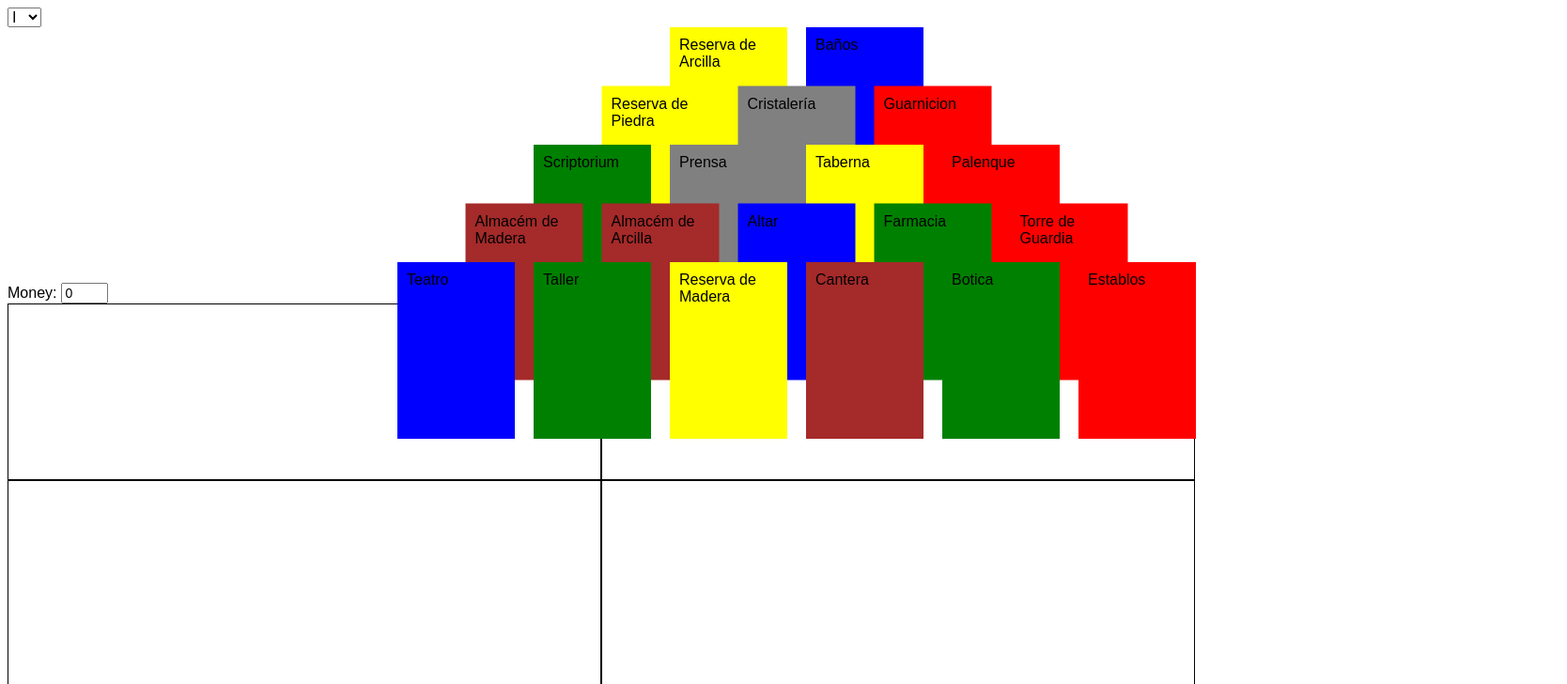
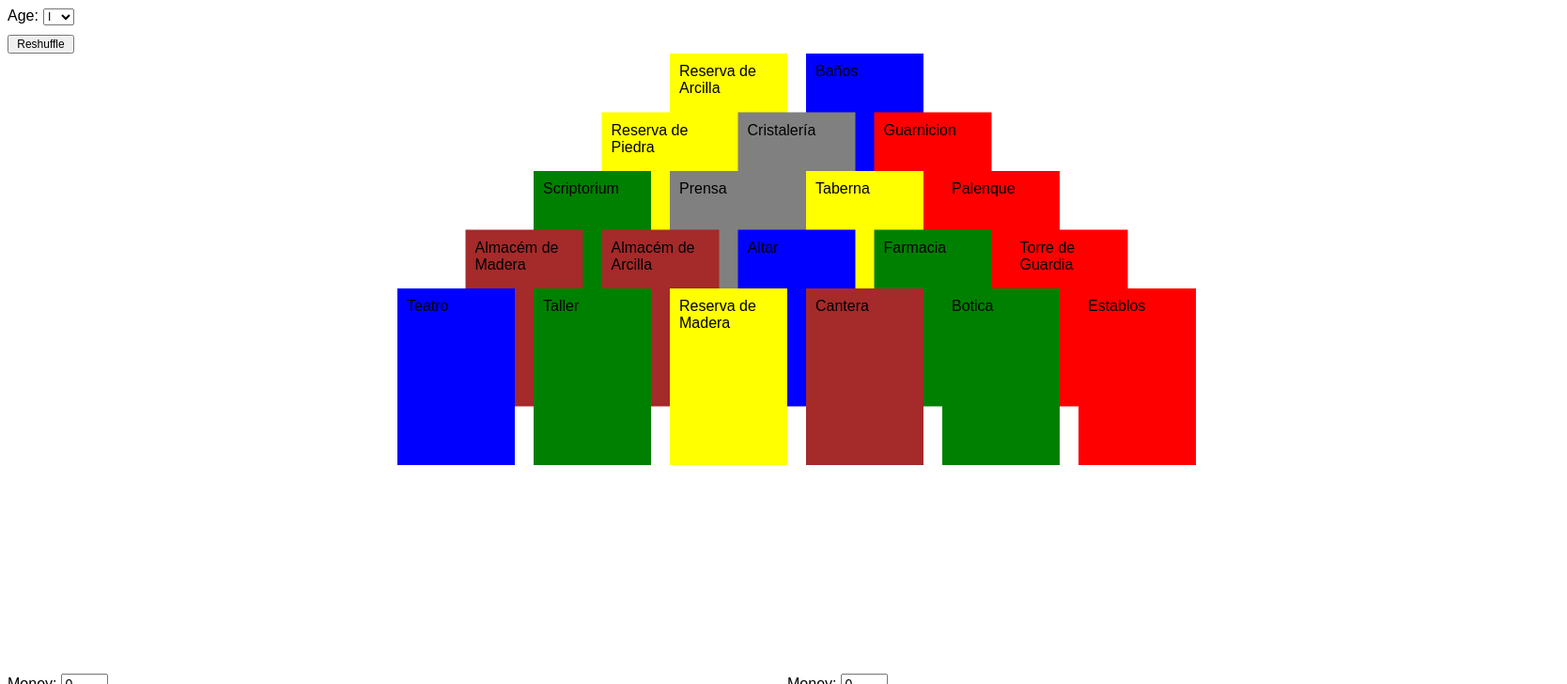
Before and after one commit to luism-s/7-Wonders-Duel, a React (Create React App) app: page / in a window 1280 px wide. Shown: the top 728 px of the page at 94% size, 1668 px wide, since content can reach past the window. Built offline with nearby package versions, Linux system fonts and the light colour scheme.

Commit message:
Add reshuffle button

```diff
--- a/src/components/AgeSelect/AgeSelect.scss
+++ b/src/components/AgeSelect/AgeSelect.scss
@@ -1,5 +1,10 @@
 .select {
-  font-size: 16px;
+  font-size: 12px;
+  margin-left: 5px;
+
+  input {
+    font-size: 16px;
+  }
 
   &:focus {
     outline: none;
--- a/src/components/AgeSelect/AgeSelect.tsx
+++ b/src/components/AgeSelect/AgeSelect.tsx
@@ -12,10 +12,13 @@ export default (props: Props) => {
   };
 
   return (
-    <select className="select" name="age-selection" value={props.value} onChange={handleChange}>
-      <option value="I">I</option>
-      <option value="II">II</option>
-      <option value="III">III</option>
-    </select>
+    <label htmlFor="age-selection">
+      Age:
+      <select className="select" name="age-selection" value={props.value} onChange={handleChange}>
+        <option value="I">I</option>
+        <option value="II">II</option>
+        <option value="III">III</option>
+      </select>
+    </label>
   );
 };
--- a/src/containers/Board/Board.scss
+++ b/src/containers/Board/Board.scss
@@ -2,6 +2,9 @@
   position: relative;
   width: 100%;
   height: 100%;
+  min-width: 1660px;
+  min-height: 1200px;
+  margin: auto;
 
   &__players {
     display: flex;
@@ -10,4 +13,17 @@
     bottom: 0;
     left: 0;
   }
+
+  &__tools {
+    display: inline-flex;
+    flex-direction: column;
+
+    > :not(:last-child) {
+      margin-bottom: 10px;
+    }
+
+    button {
+      font-size: 12px;
+    }
+  }
 }
--- a/src/containers/Board/Board.tsx
+++ b/src/containers/Board/Board.tsx
@@ -1,7 +1,7 @@
 import React from 'react';
 import { useEffect, useState } from 'react';
 import { AgeCard } from '../../components/AgeCard/AgeCard';
-import { getCardsPlacement, shuffleAndLimitArray, injectPositionsInCards, getAgeScheme } from './utils';
+import { getCardsPlacement, shuffleAndLimitArray, injectPositionsInCards, getAgeScheme, fixThirdAgeCards } from './utils';
 import { MAX_CARDS } from '../../contants';
 import PlayerArea from '../PlayerArea/PlayerArea';
 import { cards as cardsDb } from '../../data/cards.json';
@@ -48,8 +48,9 @@ const Board = (props: Props) => {
   return (
     <>
       <div className="board" id="draggingarea">
-        <div className="board__age-switcher">
+        <div className="board__tools">
           <AgeSelect value={age} onChange={setAge}/>
+          <button onClick={loadCards}>Reshuffle</button>
         </div>
         <div className="board__players">
           <PlayerArea
```
